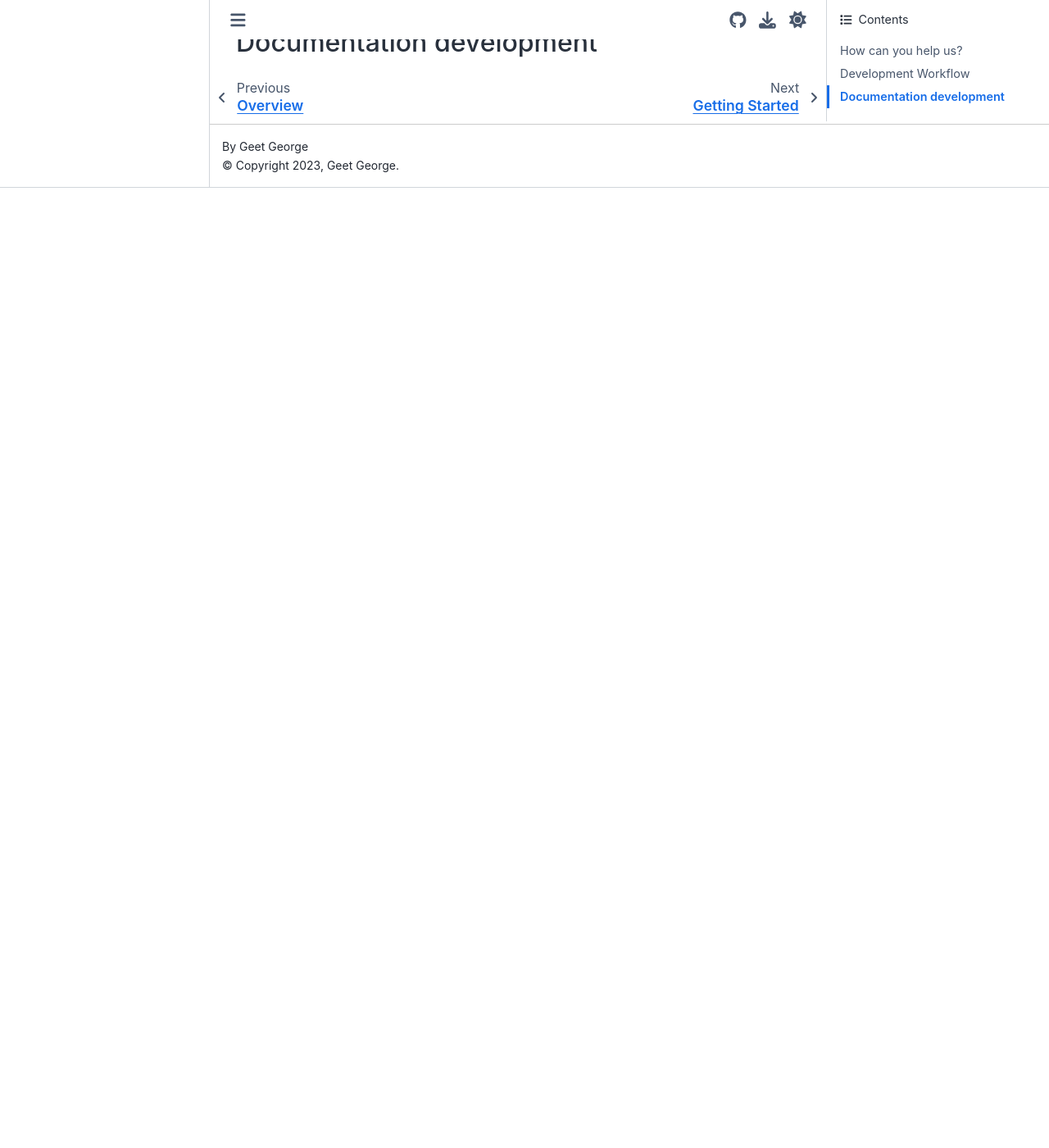
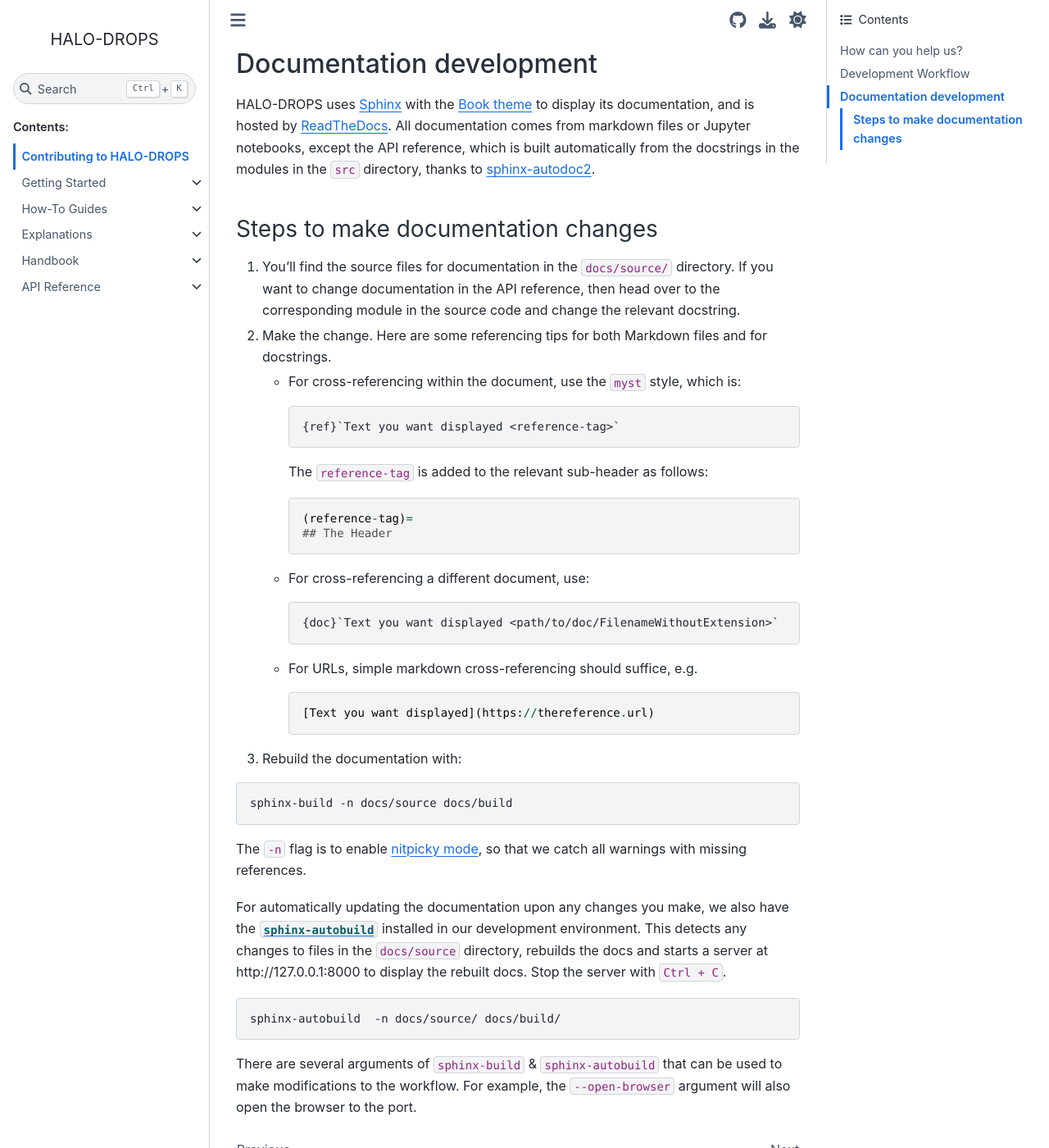
Before and after one commit to tmieslinger/pydropsonde, a Sphinx documentation site: the page built from docs/source/CONTRIBUTING.md, in a window 1280 px wide and 1400 px high, scrolled down 3649 px. Shown: the whole window at 82% size. Built offline with Sphinx 7.4.7 and the Sphinx Book theme 1.1.4, drawn with Linux system fonts in a browser that asks for light colours; before the commit the page ends 3878 px from its top, so only the background shows below that; some of the changed text lies outside the part shown.

Commit message:
add steps to docs development

````diff
--- a/docs/source/CONTRIBUTING.md
+++ b/docs/source/CONTRIBUTING.md
@@ -85,7 +85,7 @@
 
     Every commit makes changes that are justified by one reason. The size of a commit could be a single character change or a change in thousands of lines across millions of files. But the reason behind the commit should ideally be as solitary as possible. Commit often, but not too often. Henry VIII said that.
 
-    For documentation, refer the [Documentation development](#documentation-development) section for steps.
+    For making changes to the documentation, refer the {ref}`Documentation development<documentation-development>`section for steps.
 
 5. **Submit pull request**
 
@@ -95,4 +95,50 @@
 
 6. **... And that's it! Thanks for helping**
 
+(documentation-development)=
 ## Documentation development
+
+HALO-DROPS uses [Sphinx](https://www.sphinx-doc.org/en/master/index.html) with the [Book theme](https://sphinx-book-theme.readthedocs.io/en/stable/) to display its documentation, and is hosted by [ReadTheDocs](https://readthedocs.org/). All documentation comes from markdown files or Jupyter notebooks, except the API reference, which is built automatically from the docstrings in the modules in the `src` directory, thanks to [sphinx-autodoc2](https://sphinx-autodoc2.readthedocs.io/en/latest/).
+
+### Steps to make documentation changes
+
+1. You'll find the source files for documentation in the `docs/source/` directory. If you want to change documentation in the API reference, then head over to the corresponding module in the source code and change the relevant docstring.
+
+2. Make the change. Here are some referencing tips for both Markdown files and for docstrings.
+
+   - For cross-referencing within the document, use the `myst` style, which is:
+      ```
+      {ref}`Text you want displayed <reference-tag>`
+      ```
+      The `reference-tag` is added to the relevant sub-header as follows:
+      ```
+      (reference-tag)=
+      ## The Header
+      ```
+
+   - For cross-referencing a different document, use:
+      ```
+      {doc}`Text you want displayed <path/to/doc/FilenameWithoutExtension>`
+      ```
+
+   - For URLs, simple markdown cross-referencing should suffice, e.g.
+      ```
+      [Text you want displayed](https://thereference.url)
+      ```
+
+
+
+3. Rebuild the documentation with:
+
+```bash
+sphinx-build -n docs/source docs/build
+```
+
+The `-n` flag is to enable [nitpicky mode](https://www.sphinx-doc.org/en/master/usage/configuration.html#confval-nitpicky), so that we catch all warnings with missing references.
+
+For automatically updating the documentation upon any changes you make, we also have the [`sphinx-autobuild`](https://pypi.org/project/sphinx-autobuild/) installed in our development environment. This detects any changes to files in the `docs/source`  directory, rebuilds the docs and starts a server at http://127.0.0.1:8000 to display the rebuilt docs. Stop the server with `Ctrl + C`.
+
+```bash
+sphinx-autobuild  -n docs/source/ docs/build/
+```
+There are several arguments of `sphinx-build` & `sphinx-autobuild` that can be used to make modifications to the workflow. For example, the `--open-browser` argument will also open the browser to the port.
````
